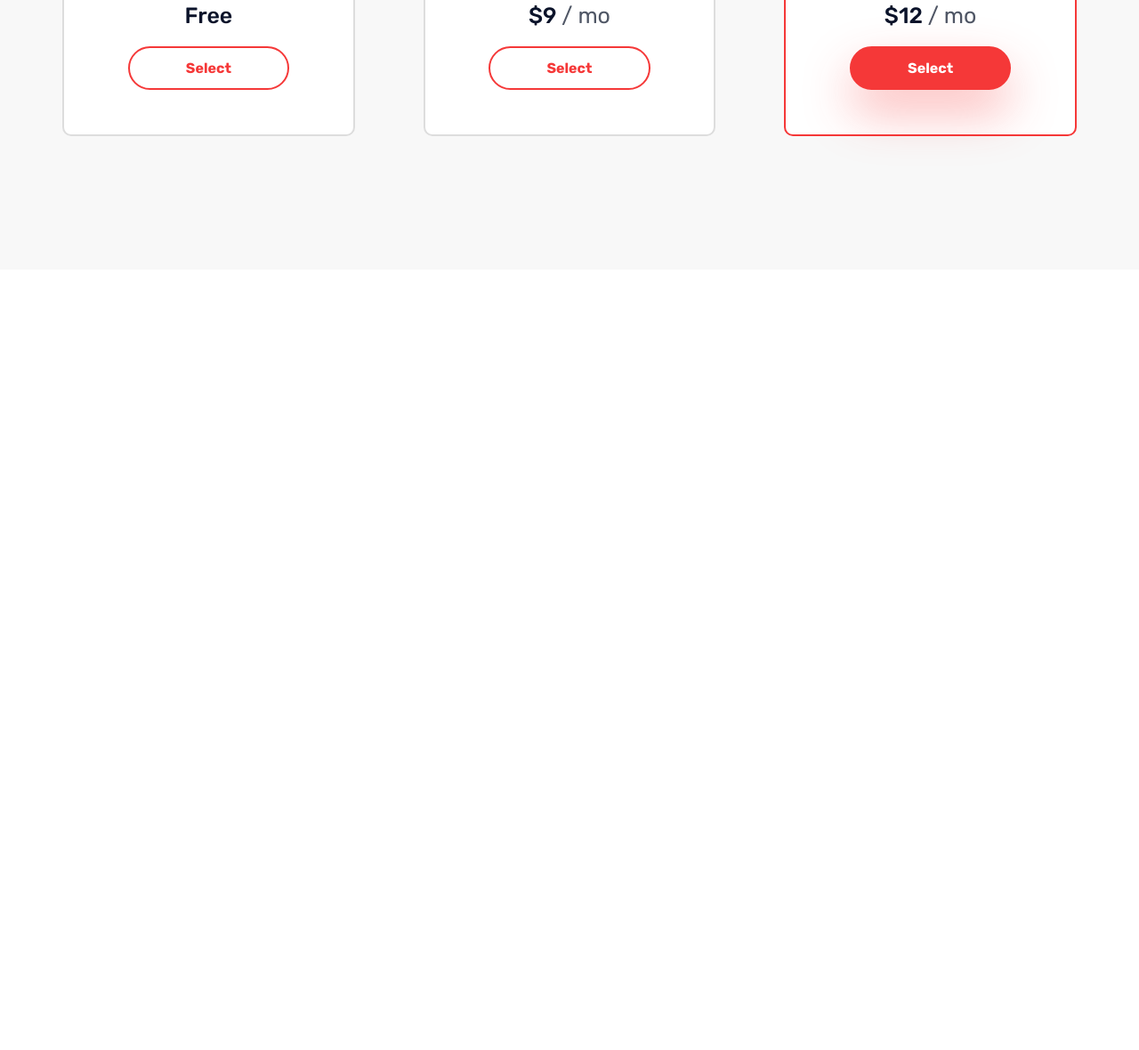
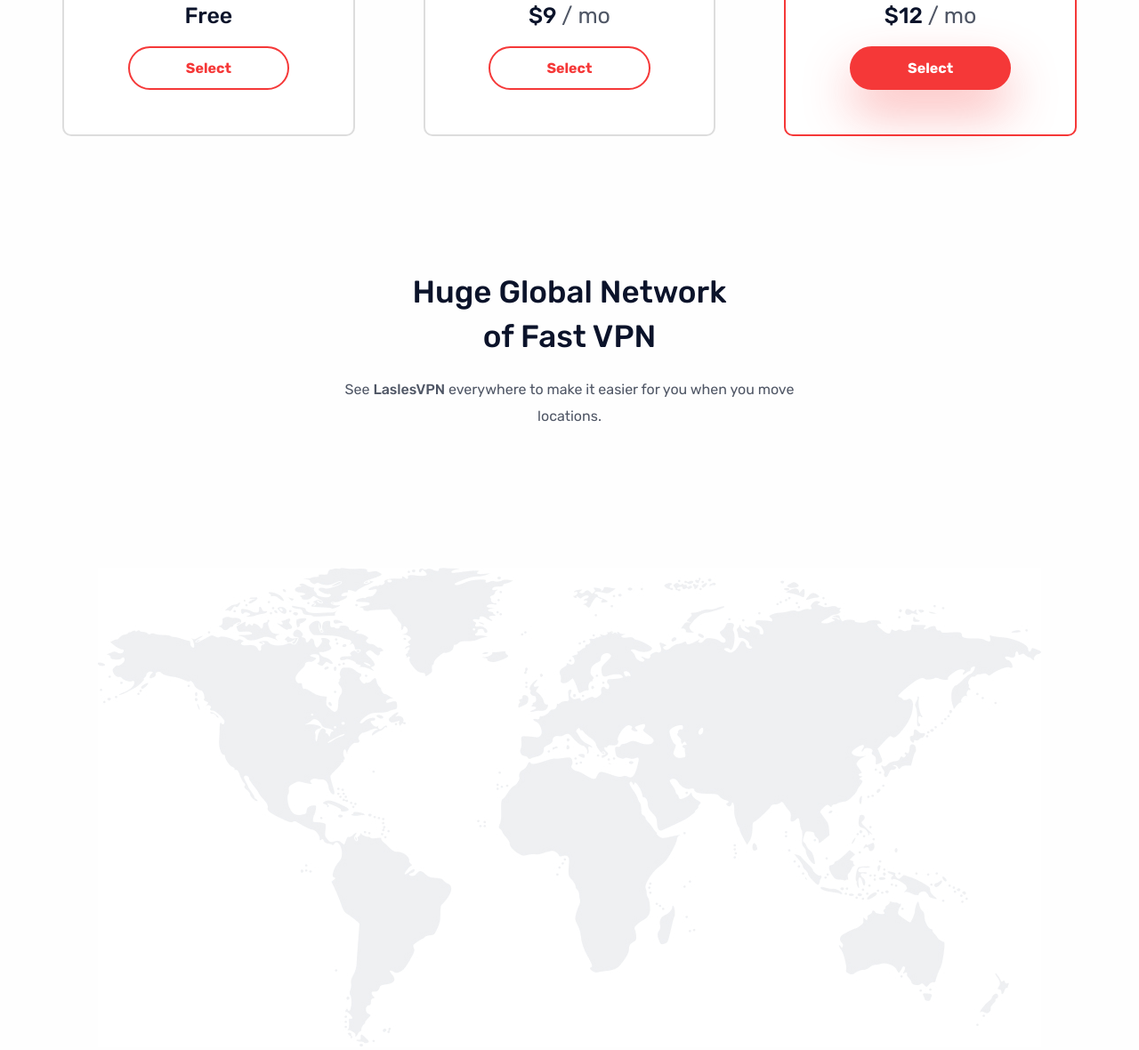
Before and after one commit to Karem-Abdelkarem/laslesVPN, a plain HTML site: page index.html in a window 1280 px wide. Shown: the part 2359-3539 px from the top of the page at 89% size. Before the commit the page ends 2662 px from the top, so only its background shows below. Drawn offline with Linux system fonts and the light colour scheme.

Commit message:
network section

```diff
--- a/index.html
+++ b/index.html
@@ -202,6 +202,22 @@
             </article>
         </section>
     </section>
+    <section class="network-wrapper">
+        <section class="network container">
+            <div class="network__heading h2-heading">
+                <h2 class="title">
+                    Huge Global Network<br> of Fast VPN
+                </h2>
+                <p class="description">
+                    See <span class="vpn">LaslesVPN</span> everywhere to make it easier for you when you move locations.
+                </p>
+            </div>
+            <div class="network__images-content">
+                <img class="network__global" src="images/Huge Global.jpg" alt="">
+                <img class="network__sponsares" src="images/sponsares.jpg" alt="">
+            </div>
+        </section>
+    </section>
 </body>
 
 </html>
--- /dev/null
+++ b/scss/_network.scss
@@ -0,0 +1,30 @@
+@use "variables" as var;
+@use "mixins";
+
+.network-wrapper {
+  background-color: #fefefe;
+}
+
+.network {
+  background-color: transparent;
+  @include mixins.flex;
+  flex-direction: column;
+  padding-bottom: 5rem;
+
+  &__heading {
+    max-width: 55.5rem;
+    text-align: center;
+
+    .description {
+      .vpn {
+        font-weight: 500;
+      }
+    }
+  }
+
+  &__images-content {
+    @include mixins.flex($justify: space-between, $gap: 3.5rem);
+    flex-direction: column;
+    margin-top: 15.5rem;
+  }
+}
--- a/scss/_plans.scss
+++ b/scss/_plans.scss
@@ -2,7 +2,7 @@
 @use "mixins";
 
 .plans-wrapper {
-  background-color: var.$background-gray-color;
+  background-color: #fefefe;
 }
 
 .plans {
--- a/scss/style.scss
+++ b/scss/style.scss
@@ -6,3 +6,4 @@
 @use "stats";
 @use "features";
 @use "plans";
+@use "network";
```
Also changed, not shown: images/sponsares.jpg (renamed from images/Sponsored.jpg), style/style.css, 1 other file.
